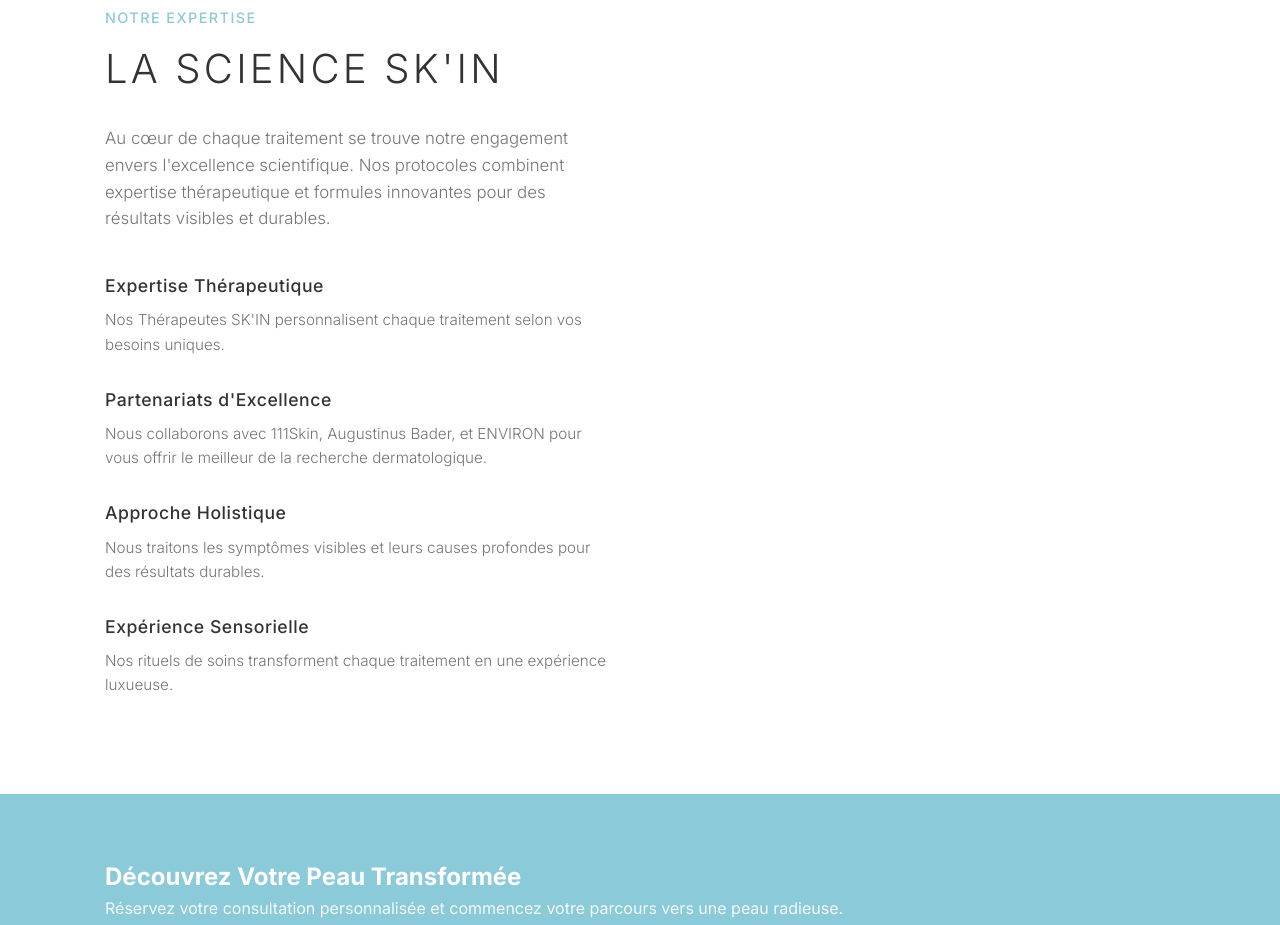
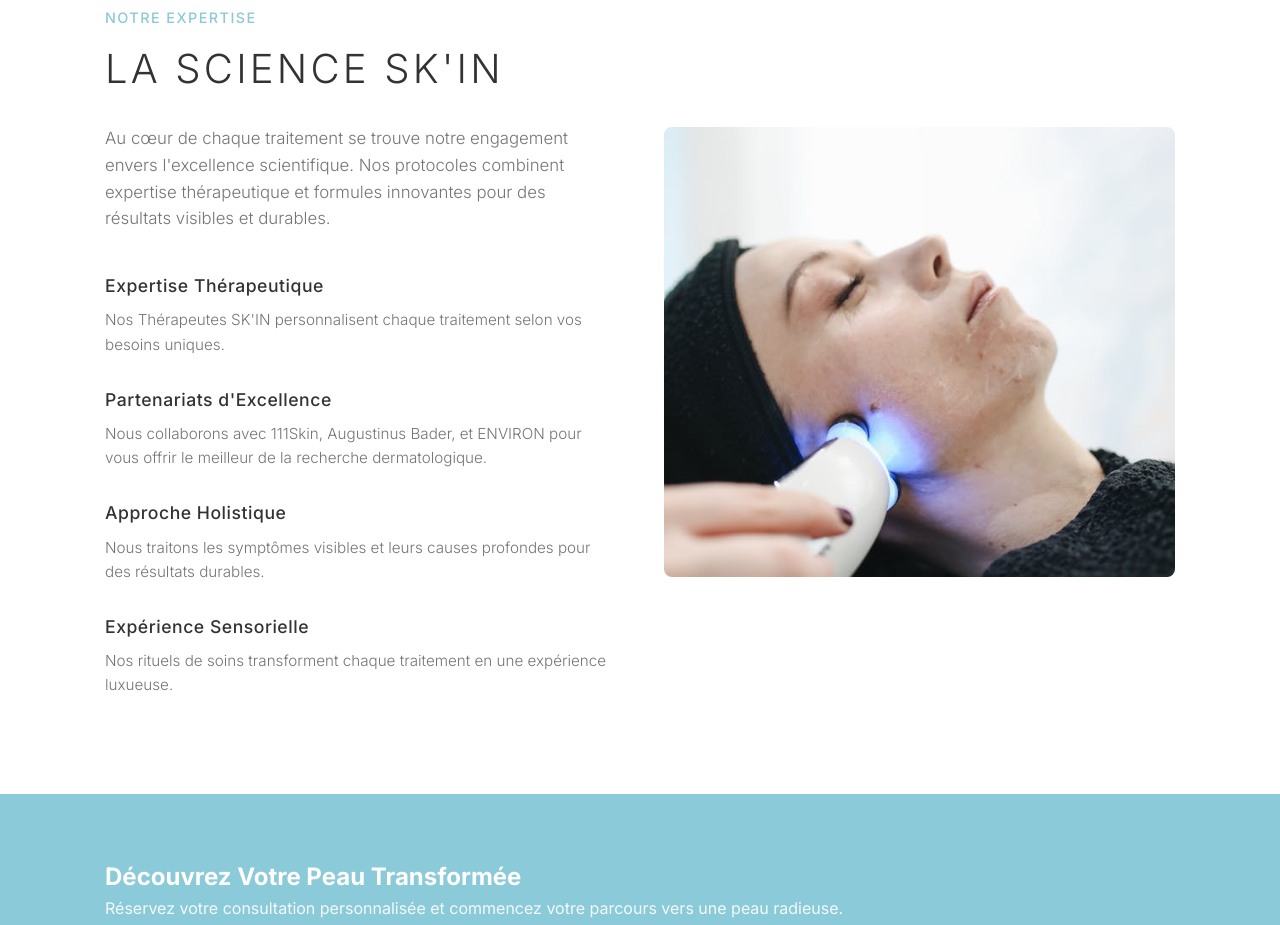
Before and after one commit to NABILMABPRO6/websiteskinv2, a plain HTML site: page index.html in a window 1280 px wide. Shown: the part 2360-3285 px from the top of the page. Drawn offline with Linux system fonts and the light colour scheme.

Commit message:
Update index.html

```diff
--- a/index.html
+++ b/index.html
@@ -712,7 +712,7 @@
                         </div>
                     </div>
                 </div>
-                <div class="science-image" style="background-image: url('images/science-skin.jpg');"></div> <!-- Replace with relevant image -->
+                <div class="science-image" style="background-image: url('science-skin.jpg');"></div> <!-- Replace with relevant image -->
             </div>
         </div>
     </section>
```
